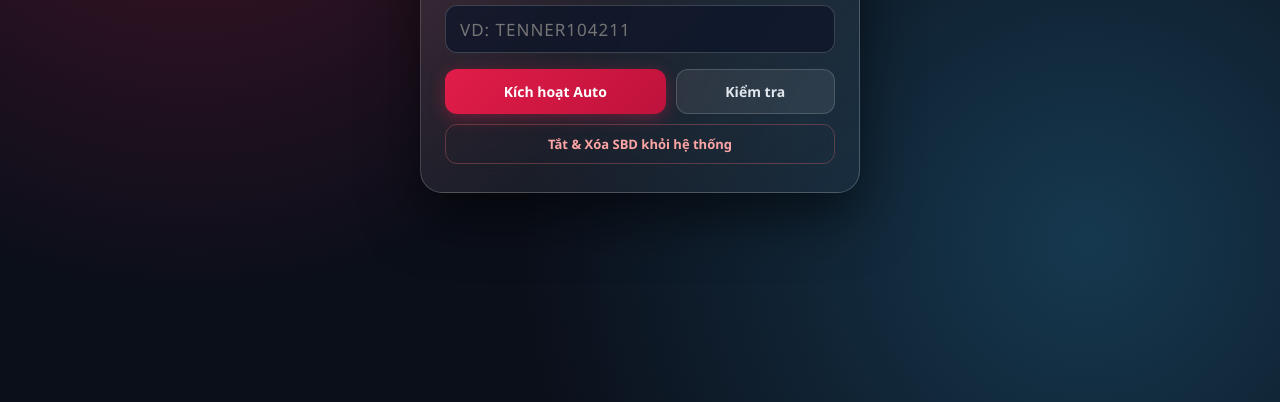
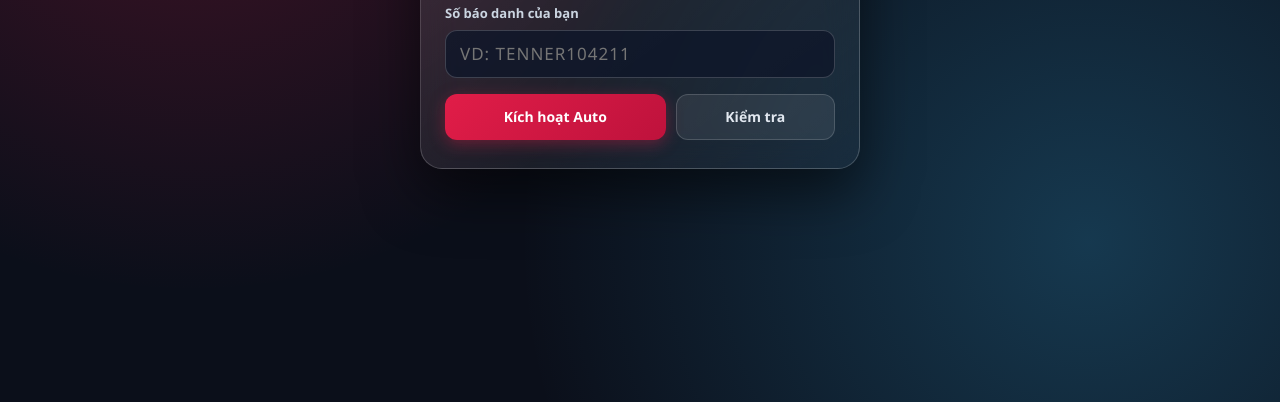
Before and after one commit to tkcuanam2212-art/auto-tsa, a plain HTML site: page index.html in a window 1280 px wide. Shown: the part 398-800 px from the top of the page. Drawn offline with Linux system fonts and the light colour scheme.

Commit message:
Update index.html

```diff
--- a/index.html
+++ b/index.html
@@ -37,9 +37,8 @@
     }
     input:focus { border-color: #f43f5e; box-shadow: 0 0 0 3px rgba(244, 63, 94, 0.25); }
     .btn-group { display: flex; gap: 10px; margin-top: 16px; }
-    .btn-sub { margin-top: 10px; }
     button {
-      width: 100%; height: 45px; border-radius: 12px; border: none; font-size: 14px;
+      width: 100%; height: 46px; border-radius: 12px; border: none; font-size: 14px;
       font-weight: 700; cursor: pointer; transition: 0.2s; color: #fff;
     }
     .btn-primary {
@@ -52,11 +51,6 @@
       border: 1px solid rgba(255,255,255,0.16); color: #e2e8f0;
     }
     .btn-ghost:hover { background: rgba(255,255,255,0.15); }
-    .btn-danger {
-      height: 40px; font-size: 13px; font-weight: 600;
-      background: transparent; border: 1px solid rgba(248, 113, 113, 0.3); color: #fca5a5;
-    }
-    .btn-danger:hover { background: rgba(248, 113, 113, 0.12); }
     button:disabled { opacity: 0.45; cursor: not-allowed; }
     .msg {
       margin-top: 16px; padding: 13px 15px; border-radius: 12px; font-size: 13.5px;
@@ -80,9 +74,6 @@
       <div class="btn-group">
         <button type="submit" class="btn-primary" data-btn>Kích hoạt Auto</button>
         <button type="button" class="btn-ghost" data-btn onclick="submitAction('status')">Kiểm tra</button>
-      </div>
-      <div class="btn-sub">
-        <button type="button" class="btn-danger" data-btn onclick="submitAction('unregister')">Tắt & Xóa SBD khỏi hệ thống</button>
       </div>
     </form>
 
@@ -108,8 +99,8 @@
     async function submitAction(action) {
       const sbd = sbdInput.value.replace(/\s+/g, "").toUpperCase();
       sbdInput.value = sbd;
-      if (!sbd) {
-        showMsg("Vui lòng nhập Số báo danh!", "err");
+      if (!/^[A-Z0-9_-]{4,25}$/.test(sbd)) {
+        showMsg("Vui lòng nhập Số báo danh hợp lệ (VD: TENNER104211)!", "err");
         return;
       }
 
@@ -130,7 +121,6 @@
 
         if (data.ok) {
           if (action === "register") localStorage.setItem("my_auto_tsa_sbd", sbd);
-          if (action === "unregister") localStorage.removeItem("my_auto_tsa_sbd");
           const prefix = data.name ? `Xin chào ${data.name}!\n` : "";
           showMsg(prefix + data.msg, "ok");
         } else {
@@ -140,7 +130,7 @@
         if (e.name === "AbortError") {
           showMsg("Kết nối quá thời gian (25s). Vui lòng thử lại!", "err");
         } else {
-          showMsg("Không kết nối được server. Kiểm tra mạng hoặc quyền Deploy (Anyone)!", "err");
+          showMsg("Không kết nối được server. Kiểm tra mạng hoặc thử lại sau!", "err");
         }
       } finally {
         clearTimeout(timeoutId);
```
